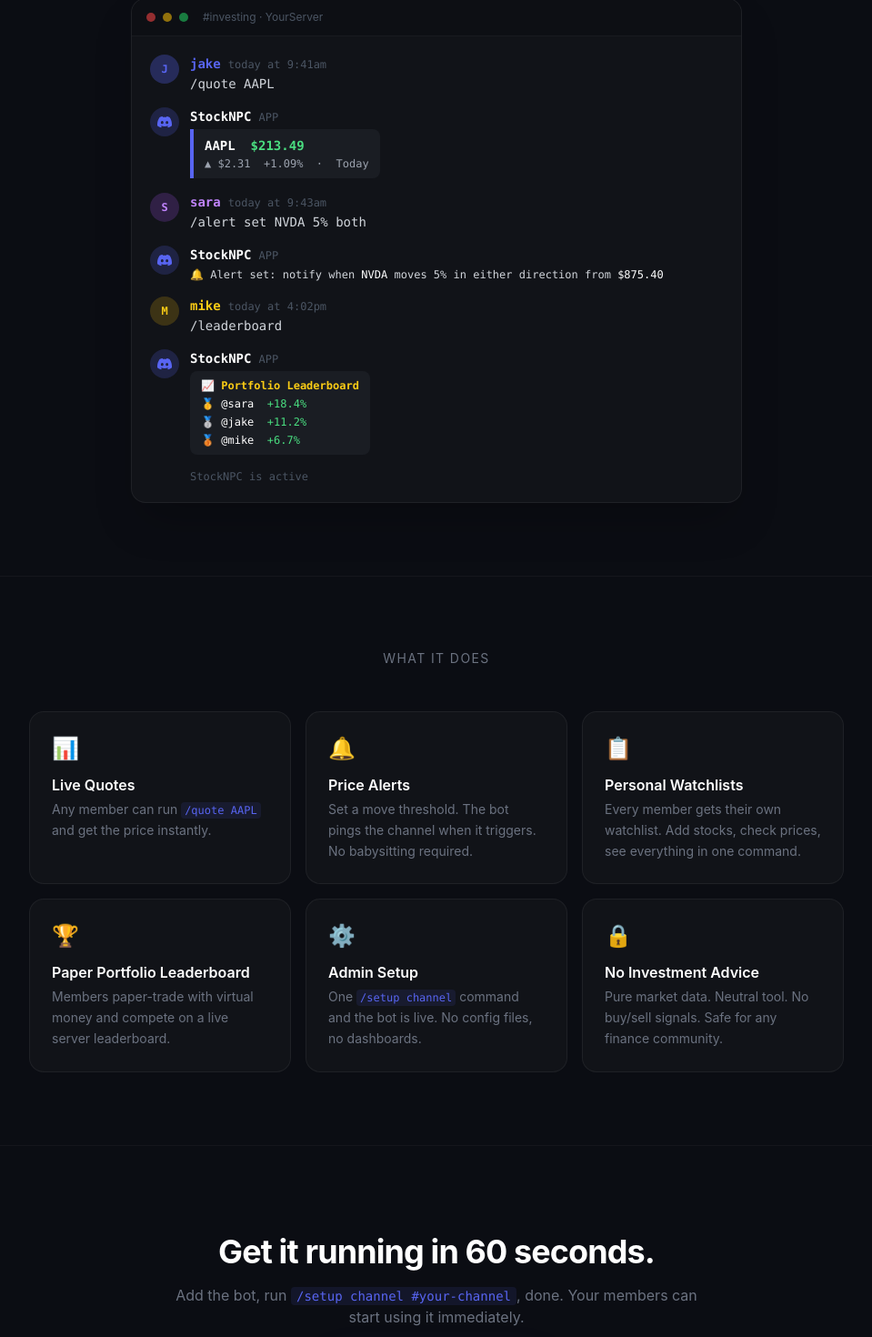
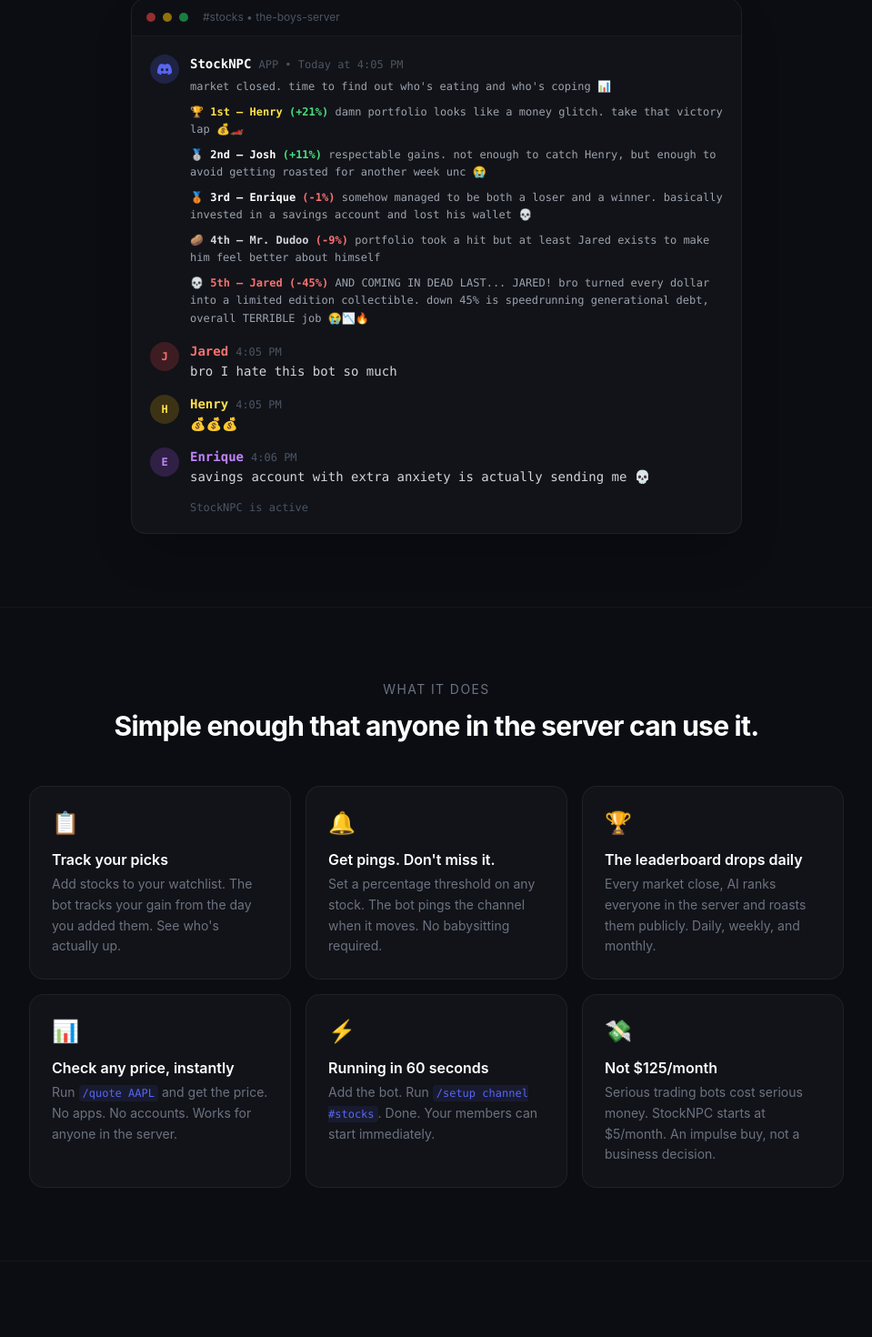
Before and after one commit to gagechisholm/Gages-Stock-Bot, a Vue app in the folder frontend/: page / in a window 1280 px wide. Shown: the part 775-2245 px from the top of the page at 91% size, without its empty margins (160-1119 px from the left). Built offline with nearby package versions, Linux system fonts and the light colour scheme.

Commit message:
Rewrite landing page copy, brainrot leaderboard preview, friend-group positioning

```diff
--- a/frontend/src/views/Home.vue
+++ b/frontend/src/views/Home.vue
@@ -4,25 +4,22 @@
 
     <!-- HERO -->
     <section class="relative min-h-[88vh] flex flex-col items-center justify-center text-center px-6 py-20 overflow-hidden">
-      <!-- subtle grid bg -->
       <div class="absolute inset-0 bg-[#0b0d13]" />
       <div class="absolute inset-0 bg-[radial-gradient(ellipse_80%_60%_at_50%_-10%,rgba(88,101,242,0.18),transparent)]" />
 
       <div class="relative z-10 max-w-2xl mx-auto w-full">
-        <!-- badge -->
         <div class="inline-flex items-center gap-2 bg-white/5 border border-white/10 rounded-full px-4 py-1.5 text-sm text-gray-400 mb-8">
           <span class="w-1.5 h-1.5 rounded-full bg-green-400 animate-pulse"></span>
-          Live in 750+ servers
+          The $5 stock bot for Discord
         </div>
 
         <h1 class="text-4xl sm:text-5xl lg:text-6xl font-bold text-white leading-[1.1] tracking-tight mb-5">
-          The stock market,
-          <span class="text-brand block sm:inline">inside Discord.</span>
+          Your server needs
+          <span class="text-brand block">a stock NPC.</span>
         </h1>
 
-        <p class="text-base sm:text-lg text-gray-400 max-w-md mx-auto mb-10 leading-relaxed">
-          Price alerts, watchlists, and paper-portfolio competitions.
-          All through slash commands. No app downloads. No signups for your members.
+        <p class="text-base sm:text-lg text-gray-400 max-w-lg mx-auto mb-10 leading-relaxed">
+          Track who&apos;s getting that bag, who&apos;s chopped, and never miss when a stock goes crazy.
         </p>
 
         <a
@@ -37,139 +34,139 @@
           Add to Discord
         </a>
 
-        <p class="mt-4 text-sm text-gray-600">No credit card · Members use it instantly</p>
+        <p class="mt-4 text-sm text-gray-600">Free to add. Your members use it instantly.</p>
       </div>
     </section>
 
-    <!-- DISCORD COMMAND PREVIEW -->
+    <!-- DISCORD PREVIEW -->
     <section class="bg-[#0b0d13] px-6 pb-20">
       <div class="max-w-2xl mx-auto">
         <div class="bg-[#111318] border border-white/[0.06] rounded-2xl overflow-hidden shadow-2xl">
-          <!-- fake discord top bar -->
           <div class="flex items-center gap-2 px-4 py-3 border-b border-white/[0.05] bg-[#0d0f14]">
             <div class="w-2.5 h-2.5 rounded-full bg-red-500/60"></div>
             <div class="w-2.5 h-2.5 rounded-full bg-yellow-500/60"></div>
             <div class="w-2.5 h-2.5 rounded-full bg-green-500/60"></div>
-            <span class="ml-2 text-xs text-gray-600">#investing · YourServer</span>
+            <span class="ml-2 text-xs text-gray-600">#stocks &bull; the-boys-server</span>
           </div>
 
-          <!-- chat messages -->
           <div class="p-5 space-y-4 font-mono text-sm">
+
+            <!-- bot drops the daily leaderboard automatically -->
             <div class="flex gap-3">
-              <div class="w-8 h-8 rounded-full bg-brand/30 flex items-center justify-center text-xs text-brand font-bold flex-shrink-0">J</div>
+              <div class="w-8 h-8 rounded-full bg-[#5865F2]/20 flex items-center justify-center flex-shrink-0">
+                <svg class="w-4 h-4" viewBox="0 0 71 55" fill="#5865F2" xmlns="http://www.w3.org/2000/svg"><path d="M60.1 4.9A58.6 58.6 0 0 0 45.6.7a40.7 40.7 0 0 0-1.8 3.7 54.2 54.2 0 0 0-16.3 0A39.7 39.7 0 0 0 25.7.7 58.4 58.4 0 0 0 11.1 4.9C1.6 18.9-1 32.6.3 46.1a59 59 0 0 0 18 9.1 44.6 44.6 0 0 0 3.9-6.3 38.3 38.3 0 0 1-6.1-2.9l1.5-1.1a42.2 42.2 0 0 0 36.1 0l1.5 1.1a38.5 38.5 0 0 1-6.2 2.9 44.2 44.2 0 0 0 3.9 6.3 58.8 58.8 0 0 0 18-9.1C72.2 30.4 68.3 16.8 60.1 4.9ZM23.7 37.9c-3.5 0-6.4-3.2-6.4-7.2s2.8-7.2 6.4-7.2 6.5 3.2 6.4 7.2c0 4-2.8 7.2-6.4 7.2Zm23.6 0c-3.5 0-6.4-3.2-6.4-7.2s2.8-7.2 6.4-7.2 6.4 3.2 6.4 7.2c0 4-2.8 7.2-6.4 7.2Z"/></svg>
+              </div>
+              <div class="flex-1">
+                <span class="text-white font-semibold">StockNPC</span>
+                <span class="text-gray-600 text-xs ml-2">APP &bull; Today at 4:05 PM</span>
+                <div class="mt-1.5 text-xs space-y-2 leading-relaxed">
+                  <p class="text-gray-400">market closed. time to find out who&apos;s eating and who&apos;s coping 📊</p>
+                  <p class="text-gray-200">
+                    🏆 <span class="text-yellow-300 font-semibold">1st &mdash; Henry</span>
+                    <span class="text-green-400 font-semibold"> (+21%)</span>
+                    <span class="text-gray-400"> damn portfolio looks like a money glitch. take that victory lap 💰🏎️</span>
+                  </p>
+                  <p class="text-gray-200">
+                    🥈 <span class="text-white font-semibold">2nd &mdash; Josh</span>
+                    <span class="text-green-400 font-semibold"> (+11%)</span>
+                    <span class="text-gray-400"> respectable gains. not enough to catch Henry, but enough to avoid getting roasted for another week unc 😭</span>
+                  </p>
+                  <p class="text-gray-200">
+                    🥉 <span class="text-white font-semibold">3rd &mdash; Enrique</span>
+                    <span class="text-red-400 font-semibold"> (-1%)</span>
+                    <span class="text-gray-400"> somehow managed to be both a loser and a winner. basically invested in a savings account and lost his wallet 💀</span>
+                  </p>
+                  <p class="text-gray-200">
+                    🥔 <span class="text-gray-300 font-semibold">4th &mdash; Mr. Dudoo</span>
+                    <span class="text-red-400 font-semibold"> (-9%)</span>
+                    <span class="text-gray-400"> portfolio took a hit but at least Jared exists to make him feel better about himself</span>
+                  </p>
+                  <p class="text-gray-200">
+                    💀 <span class="text-red-400 font-semibold">5th &mdash; Jared</span>
+                    <span class="text-red-400 font-semibold"> (-45%)</span>
+                    <span class="text-gray-400"> AND COMING IN DEAD LAST... JARED! bro turned every dollar into a limited edition collectible. down 45% is speedrunning generational debt, overall TERRIBLE job 😭📉🔥</span>
+                  </p>
+                </div>
+              </div>
+            </div>
+
+            <!-- friends react -->
+            <div class="flex gap-3">
+              <div class="w-8 h-8 rounded-full bg-red-500/20 flex items-center justify-center text-xs text-red-400 font-bold flex-shrink-0">J</div>
               <div>
-                <span class="text-brand font-semibold">jake</span>
-                <span class="text-gray-600 text-xs ml-2">today at 9:41am</span>
-                <p class="text-gray-300 mt-0.5">/quote AAPL</p>
+                <span class="text-red-400 font-semibold">Jared</span>
+                <span class="text-gray-600 text-xs ml-2">4:05 PM</span>
+                <p class="text-gray-300 mt-0.5">bro I hate this bot so much</p>
               </div>
             </div>
 
             <div class="flex gap-3">
-              <div class="w-8 h-8 rounded-full bg-[#5865F2]/20 flex items-center justify-center flex-shrink-0">
-                <svg class="w-4 h-4" viewBox="0 0 71 55" fill="#5865F2" xmlns="http://www.w3.org/2000/svg"><path d="M60.1 4.9A58.6 58.6 0 0 0 45.6.7a40.7 40.7 0 0 0-1.8 3.7 54.2 54.2 0 0 0-16.3 0A39.7 39.7 0 0 0 25.7.7 58.4 58.4 0 0 0 11.1 4.9C1.6 18.9-1 32.6.3 46.1a59 59 0 0 0 18 9.1 44.6 44.6 0 0 0 3.9-6.3 38.3 38.3 0 0 1-6.1-2.9l1.5-1.1a42.2 42.2 0 0 0 36.1 0l1.5 1.1a38.5 38.5 0 0 1-6.2 2.9 44.2 44.2 0 0 0 3.9 6.3 58.8 58.8 0 0 0 18-9.1C72.2 30.4 68.3 16.8 60.1 4.9ZM23.7 37.9c-3.5 0-6.4-3.2-6.4-7.2s2.8-7.2 6.4-7.2 6.5 3.2 6.4 7.2c0 4-2.8 7.2-6.4 7.2Zm23.6 0c-3.5 0-6.4-3.2-6.4-7.2s2.8-7.2 6.4-7.2 6.4 3.2 6.4 7.2c0 4-2.8 7.2-6.4 7.2Z"/></svg>
-              </div>
+              <div class="w-8 h-8 rounded-full bg-yellow-500/20 flex items-center justify-center text-xs text-yellow-300 font-bold flex-shrink-0">H</div>
               <div>
-                <span class="text-white font-semibold">StockNPC</span>
-                <span class="text-gray-600 text-xs ml-2">APP</span>
-                <div class="mt-1 bg-[#1a1d23] border-l-4 border-brand rounded-r-lg px-3 py-2">
-                  <p class="text-white font-semibold">AAPL &nbsp;<span class="text-green-400">$213.49</span></p>
-                  <p class="text-gray-400 text-xs mt-0.5">▲ $2.31 &nbsp;+1.09% &nbsp;· &nbsp;Today</p>
-                </div>
+                <span class="text-yellow-300 font-semibold">Henry</span>
+                <span class="text-gray-600 text-xs ml-2">4:05 PM</span>
+                <p class="text-gray-300 mt-0.5">💰💰💰</p>
               </div>
             </div>
 
             <div class="flex gap-3">
-              <div class="w-8 h-8 rounded-full bg-purple-500/20 flex items-center justify-center text-xs text-purple-400 font-bold flex-shrink-0">S</div>
+              <div class="w-8 h-8 rounded-full bg-purple-500/20 flex items-center justify-center text-xs text-purple-400 font-bold flex-shrink-0">E</div>
               <div>
-                <span class="text-purple-400 font-semibold">sara</span>
-                <span class="text-gray-600 text-xs ml-2">today at 9:43am</span>
-                <p class="text-gray-300 mt-0.5">/alert set NVDA 5% both</p>
+                <span class="text-purple-400 font-semibold">Enrique</span>
+                <span class="text-gray-600 text-xs ml-2">4:06 PM</span>
+                <p class="text-gray-300 mt-0.5">savings account with extra anxiety is actually sending me 💀</p>
               </div>
             </div>
 
-            <div class="flex gap-3">
-              <div class="w-8 h-8 rounded-full bg-[#5865F2]/20 flex items-center justify-center flex-shrink-0">
-                <svg class="w-4 h-4" viewBox="0 0 71 55" fill="#5865F2" xmlns="http://www.w3.org/2000/svg"><path d="M60.1 4.9A58.6 58.6 0 0 0 45.6.7a40.7 40.7 0 0 0-1.8 3.7 54.2 54.2 0 0 0-16.3 0A39.7 39.7 0 0 0 25.7.7 58.4 58.4 0 0 0 11.1 4.9C1.6 18.9-1 32.6.3 46.1a59 59 0 0 0 18 9.1 44.6 44.6 0 0 0 3.9-6.3 38.3 38.3 0 0 1-6.1-2.9l1.5-1.1a42.2 42.2 0 0 0 36.1 0l1.5 1.1a38.5 38.5 0 0 1-6.2 2.9 44.2 44.2 0 0 0 3.9 6.3 58.8 58.8 0 0 0 18-9.1C72.2 30.4 68.3 16.8 60.1 4.9ZM23.7 37.9c-3.5 0-6.4-3.2-6.4-7.2s2.8-7.2 6.4-7.2 6.5 3.2 6.4 7.2c0 4-2.8 7.2-6.4 7.2Zm23.6 0c-3.5 0-6.4-3.2-6.4-7.2s2.8-7.2 6.4-7.2 6.4 3.2 6.4 7.2c0 4-2.8 7.2-6.4 7.2Z"/></svg>
-              </div>
-              <div>
-                <span class="text-white font-semibold">StockNPC</span>
-                <span class="text-gray-600 text-xs ml-2">APP</span>
-                <p class="text-gray-300 mt-1 text-xs">🔔 Alert set: notify when <span class="text-white">NVDA</span> moves 5% in either direction from <span class="text-white">$875.40</span></p>
-              </div>
-            </div>
-
-            <!-- leaderboard -->
-            <div class="flex gap-3">
-              <div class="w-8 h-8 rounded-full bg-yellow-500/20 flex items-center justify-center text-xs text-yellow-400 font-bold flex-shrink-0">M</div>
-              <div>
-                <span class="text-yellow-400 font-semibold">mike</span>
-                <span class="text-gray-600 text-xs ml-2">today at 4:02pm</span>
-                <p class="text-gray-300 mt-0.5">/leaderboard</p>
-              </div>
-            </div>
-            <div class="flex gap-3">
-              <div class="w-8 h-8 rounded-full bg-[#5865F2]/20 flex items-center justify-center flex-shrink-0">
-                <svg class="w-4 h-4" viewBox="0 0 71 55" fill="#5865F2" xmlns="http://www.w3.org/2000/svg"><path d="M60.1 4.9A58.6 58.6 0 0 0 45.6.7a40.7 40.7 0 0 0-1.8 3.7 54.2 54.2 0 0 0-16.3 0A39.7 39.7 0 0 0 25.7.7 58.4 58.4 0 0 0 11.1 4.9C1.6 18.9-1 32.6.3 46.1a59 59 0 0 0 18 9.1 44.6 44.6 0 0 0 3.9-6.3 38.3 38.3 0 0 1-6.1-2.9l1.5-1.1a42.2 42.2 0 0 0 36.1 0l1.5 1.1a38.5 38.5 0 0 1-6.2 2.9 44.2 44.2 0 0 0 3.9 6.3 58.8 58.8 0 0 0 18-9.1C72.2 30.4 68.3 16.8 60.1 4.9ZM23.7 37.9c-3.5 0-6.4-3.2-6.4-7.2s2.8-7.2 6.4-7.2 6.5 3.2 6.4 7.2c0 4-2.8 7.2-6.4 7.2Zm23.6 0c-3.5 0-6.4-3.2-6.4-7.2s2.8-7.2 6.4-7.2 6.4 3.2 6.4 7.2c0 4-2.8 7.2-6.4 7.2Z"/></svg>
-              </div>
-              <div>
-                <span class="text-white font-semibold">StockNPC</span>
-                <span class="text-gray-600 text-xs ml-2">APP</span>
-                <div class="mt-1 bg-[#1a1d23] rounded-lg px-3 py-2 space-y-1 text-xs">
-                  <p class="text-yellow-400 font-bold mb-1">📈 Portfolio Leaderboard</p>
-                  <p class="text-gray-300">🥇 <span class="text-white">@sara</span> &nbsp;<span class="text-green-400">+18.4%</span></p>
-                  <p class="text-gray-300">🥈 <span class="text-white">@jake</span> &nbsp;<span class="text-green-400">+11.2%</span></p>
-                  <p class="text-gray-300">🥉 <span class="text-white">@mike</span> &nbsp;<span class="text-green-400">+6.7%</span></p>
-                </div>
-              </div>
-            </div>
-
-            <!-- typing indicator -->
             <div class="text-gray-600 text-xs pl-11">StockNPC is active</div>
           </div>
         </div>
       </div>
     </section>
 
-    <!-- FEATURES -->
+    <!-- WHAT IT DOES -->
     <section class="bg-[#0b0d13] px-6 py-20 border-t border-white/[0.04]">
       <div class="max-w-4xl mx-auto">
-        <p class="text-center text-sm text-gray-500 uppercase tracking-widest mb-12">What it does</p>
+        <p class="text-center text-sm text-gray-500 uppercase tracking-widest mb-3">What it does</p>
+        <h2 class="text-center text-2xl sm:text-3xl font-bold text-white mb-12 tracking-tight">
+          Simple enough that anyone in the server can use it.
+        </h2>
         <div class="grid grid-cols-1 sm:grid-cols-2 lg:grid-cols-3 gap-4">
 
           <div class="bg-[#111318] border border-white/[0.06] rounded-2xl p-6 hover:border-brand/30 transition-colors">
-            <div class="text-2xl mb-3">📊</div>
-            <h3 class="font-semibold text-white mb-1">Live Quotes</h3>
-            <p class="text-gray-500 text-sm leading-relaxed">Any member can run <code class="text-brand text-xs bg-brand/10 px-1 py-0.5 rounded">/quote AAPL</code> and get the price instantly.</p>
+            <div class="text-2xl mb-3">📋</div>
+            <h3 class="font-semibold text-white mb-1">Track your picks</h3>
+            <p class="text-gray-500 text-sm leading-relaxed">Add stocks to your watchlist. The bot tracks your gain from the day you added them. See who&apos;s actually up.</p>
           </div>
 
           <div class="bg-[#111318] border border-white/[0.06] rounded-2xl p-6 hover:border-brand/30 transition-colors">
             <div class="text-2xl mb-3">🔔</div>
-            <h3 class="font-semibold text-white mb-1">Price Alerts</h3>
-            <p class="text-gray-500 text-sm leading-relaxed">Set a move threshold. The bot pings the channel when it triggers. No babysitting required.</p>
-          </div>
-
-          <div class="bg-[#111318] border border-white/[0.06] rounded-2xl p-6 hover:border-brand/30 transition-colors">
-            <div class="text-2xl mb-3">📋</div>
-            <h3 class="font-semibold text-white mb-1">Personal Watchlists</h3>
-            <p class="text-gray-500 text-sm leading-relaxed">Every member gets their own watchlist. Add stocks, check prices, see everything in one command.</p>
+            <h3 class="font-semibold text-white mb-1">Get pings. Don&apos;t miss it.</h3>
+            <p class="text-gray-500 text-sm leading-relaxed">Set a percentage threshold on any stock. The bot pings the channel when it moves. No babysitting required.</p>
           </div>
 
           <div class="bg-[#111318] border border-white/[0.06] rounded-2xl p-6 hover:border-brand/30 transition-colors">
             <div class="text-2xl mb-3">🏆</div>
-            <h3 class="font-semibold text-white mb-1">Paper Portfolio Leaderboard</h3>
-            <p class="text-gray-500 text-sm leading-relaxed">Members paper-trade with virtual money and compete on a live server leaderboard.</p>
+            <h3 class="font-semibold text-white mb-1">The leaderboard drops daily</h3>
+            <p class="text-gray-500 text-sm leading-relaxed">Every market close, AI ranks everyone in the server and roasts them publicly. Daily, weekly, and monthly.</p>
           </div>
 
           <div class="bg-[#111318] border border-white/[0.06] rounded-2xl p-6 hover:border-brand/30 transition-colors">
-            <div class="text-2xl mb-3">⚙️</div>
-            <h3 class="font-semibold text-white mb-1">Admin Setup</h3>
-            <p class="text-gray-500 text-sm leading-relaxed">One <code class="text-brand text-xs bg-brand/10 px-1 py-0.5 rounded">/setup channel</code> command and the bot is live. No config files, no dashboards.</p>
+            <div class="text-2xl mb-3">📊</div>
+            <h3 class="font-semibold text-white mb-1">Check any price, instantly</h3>
+            <p class="text-gray-500 text-sm leading-relaxed">Run <code class="text-brand text-xs bg-brand/10 px-1 py-0.5 rounded">/quote AAPL</code> and get the price. No apps. No accounts. Works for anyone in the server.</p>
           </div>
 
           <div class="bg-[#111318] border border-white/[0.06] rounded-2xl p-6 hover:border-brand/30 transition-colors">
-            <div class="text-2xl mb-3">🔒</div>
-            <h3 class="font-semibold text-white mb-1">No Investment Advice</h3>
-            <p class="text-gray-500 text-sm leading-relaxed">Pure market data. Neutral tool. No buy/sell signals. Safe for any finance community.</p>
+            <div class="text-2xl mb-3">⚡</div>
+            <h3 class="font-semibold text-white mb-1">Running in 60 seconds</h3>
+            <p class="text-gray-500 text-sm leading-relaxed">Add the bot. Run <code class="text-brand text-xs bg-brand/10 px-1 py-0.5 rounded">/setup channel #stocks</code>. Done. Your members can start immediately.</p>
+          </div>
+
+          <div class="bg-[#111318] border border-white/[0.06] rounded-2xl p-6 hover:border-brand/30 transition-colors">
+            <div class="text-2xl mb-3">💸</div>
+            <h3 class="font-semibold text-white mb-1">Not $125/month</h3>
+            <p class="text-gray-500 text-sm leading-relaxed">Serious trading bots cost serious money. StockNPC starts at $5/month. An impulse buy, not a business decision.</p>
           </div>
 
         </div>
@@ -180,11 +177,10 @@
     <section class="bg-[#0b0d13] px-6 py-24 text-center border-t border-white/[0.04]">
       <div class="max-w-xl mx-auto">
         <h2 class="text-3xl sm:text-4xl font-bold text-white mb-4 tracking-tight">
-          Get it running in 60 seconds.
+          Your boys are talking about stocks anyway.
         </h2>
-        <p class="text-gray-500 mb-10">
-          Add the bot, run <code class="text-brand bg-brand/10 px-1.5 py-0.5 rounded text-sm">/setup channel #your-channel</code>, done.
-          Your members can start using it immediately.
+        <p class="text-gray-500 mb-10 text-lg">
+          Might as well make it interesting.
         </p>
         <a
           href="https://discord.com/api/oauth2/authorize?client_id=1314311450075861022&permissions=84992&scope=bot+applications.commands"
@@ -197,7 +193,7 @@
           </svg>
           Add to Discord
         </a>
-        <p class="mt-4 text-sm text-gray-600">Free tier · Upgrade anytime for premium features</p>
+        <p class="mt-4 text-sm text-gray-600">Free to add. Upgrade for leaderboard chaos and premium alerts.</p>
       </div>
     </section>
 
```
